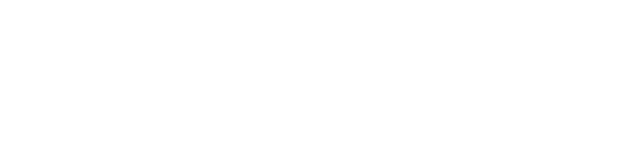
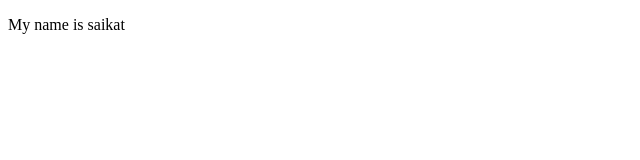
Before and after one commit to saikat-sudipta-shuva/Web-Dev_portfolio, a plain HTML site: page index.html in a window 1280 px wide. Shown: the whole page, without its empty margins (0-640 px from the left). Drawn offline with Linux system fonts and the light colour scheme.

```diff
--- a/index.html
+++ b/index.html
@@ -7,7 +7,7 @@
 </head>
 <body>
     <header>
-
+<p>My name is saikat</p>
     </header>
     <main>
 
```
